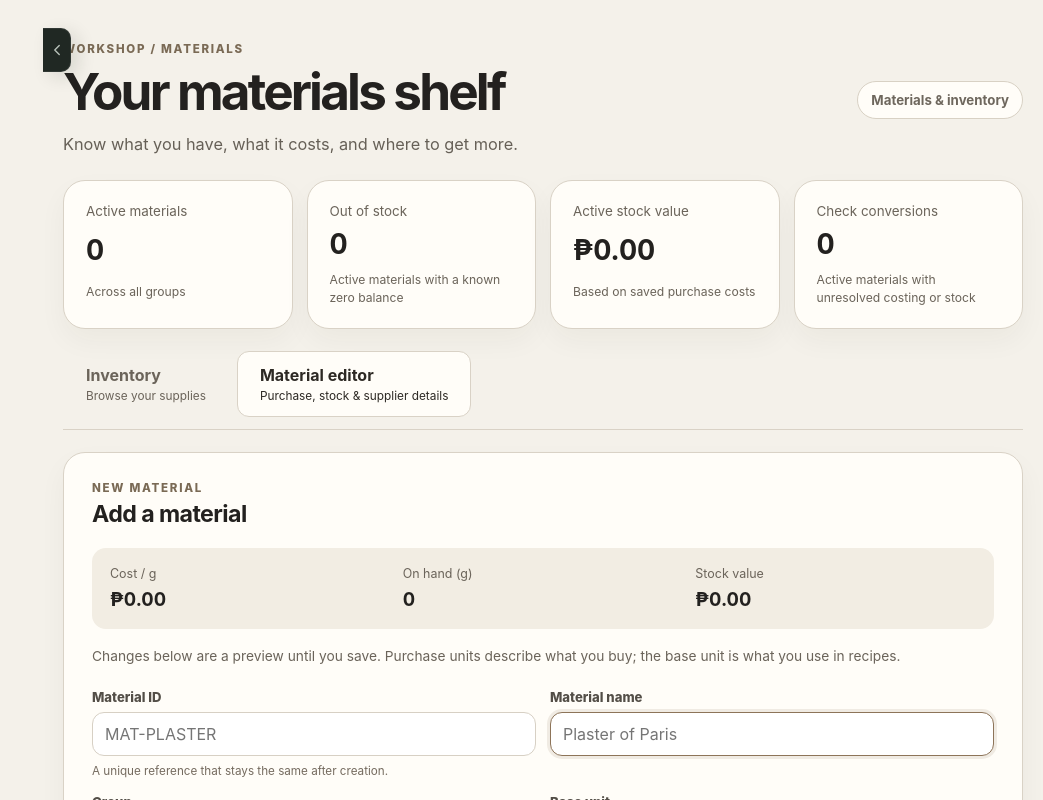
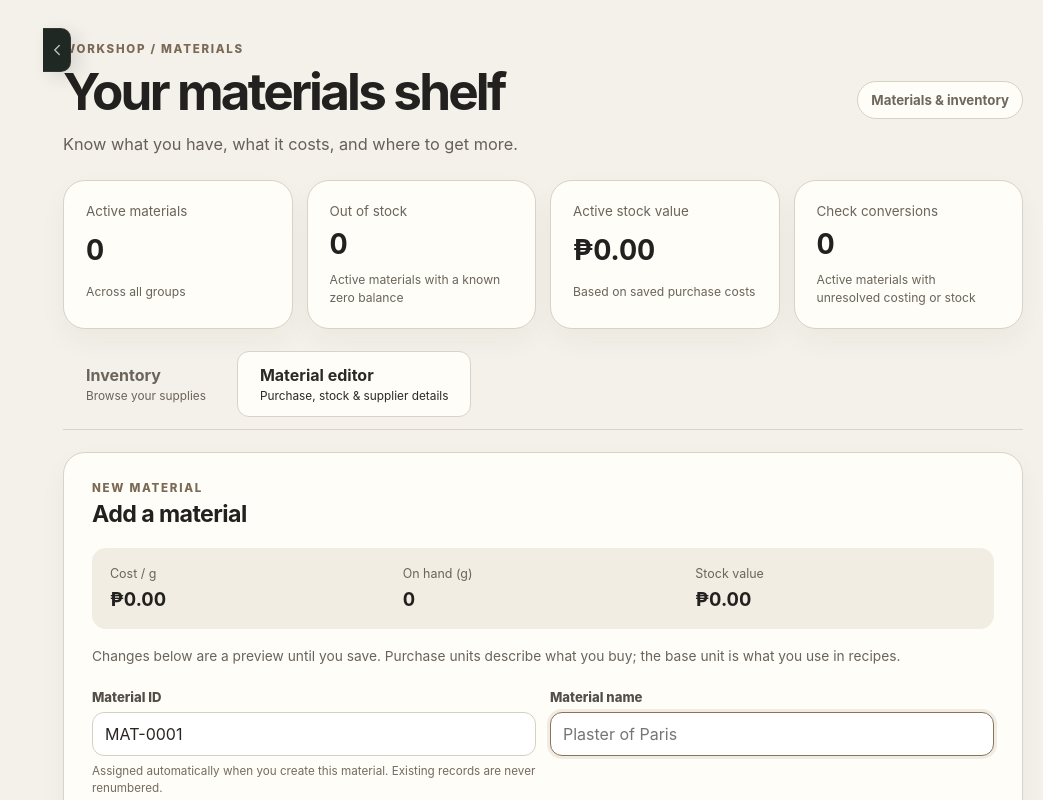
Before and after one commit to nhardbalansag/craft-business-manager, a React (Vite) app: page / in a window 1280 px wide. Both pictures are taken after typing "Sample" into the empty fields and a click on the button "+ New material". Shown: the top 800 px of the page, without its empty margins (237-1280 px from the left). Built offline with nearby package versions, Linux system fonts and the light colour scheme.

Commit message:
Automate Material IDs without changing existing records

```diff
--- a/src/ui/materials/MaterialsPage.tsx
+++ b/src/ui/materials/MaterialsPage.tsx
@@ -1,6 +1,7 @@
 import { FormEvent, useCallback, useEffect, useMemo, useRef, useState } from 'react';
 import { calibrationService, materialService } from '../../application/session';
 import { MaterialApplicationError } from '../../application/materials/MaterialService';
+import { nextSequentialId } from '../../domain/identifiers';
 import { MaterialCalibrationError, type MaterialCalibrationEvidence } from '../../domain/materialCalibration';
 import {
   MATERIAL_GROUPS,
@@ -270,12 +271,16 @@ export function MaterialsPage() {
     [calibrationMap],
   );
 
+  const generatedMaterialId = useMemo(() => nextSequentialId(materials.map((material) => material.id), 'MAT'), [materials]);
   const purchaseOptions = useMemo(() => purchaseUnitOptions(form.baseUnit), [form.baseUnit]);
   const stockOptions = useMemo(
     () => onHandUnitOptions(form.baseUnit, form.purchaseUnit),
     [form.baseUnit, form.purchaseUnit],
   );
-  const previewMaterial = useMemo(() => formToMaterial(form, true), [form]);
+  const previewMaterial = useMemo(
+    () => formToMaterial(editingId ? form : { ...form, id: generatedMaterialId }, true),
+    [editingId, form, generatedMaterialId],
+  );
   const previewEvidence = useMemo(() => evidenceFor(previewMaterial.id), [evidenceFor, previewMaterial.id]);
   const costingPreview = useMemo(
     () => packageCostingOrNull(previewMaterial, previewEvidence),
@@ -382,7 +387,10 @@ export function MaterialsPage() {
         );
       }
       const existing = editingId ? await materialService.getMaterial(editingId) : null;
-      const candidate = formToMaterial(form, existing?.isActive ?? true);
+      const candidate = formToMaterial(
+        editingId ? form : { ...form, id: generatedMaterialId },
+        existing?.isActive ?? true,
+      );
 
       if (editingId) {
         const { id: _ignored, ...changes } = candidate;
@@ -574,13 +582,11 @@ export function MaterialsPage() {
               <label className="field">
                 <span>Material ID</span>
                 <input
-                  required
-                  value={form.id}
-                  disabled={Boolean(editingId)}
-                  placeholder="MAT-PLASTER"
-                  onChange={(event) => setForm((current) => ({ ...current, id: event.target.value }))}
+                  value={editingId ? form.id : generatedMaterialId}
+                  readOnly
+                  aria-readonly="true"
                 />
-                <small>A unique reference that stays the same after creation.</small>
+                <small>{editingId ? 'Existing Material ID is preserved permanently.' : 'Assigned automatically when you create this material. Existing records are never renumbered.'}</small>
               </label>
 
               <label className="field">
```
